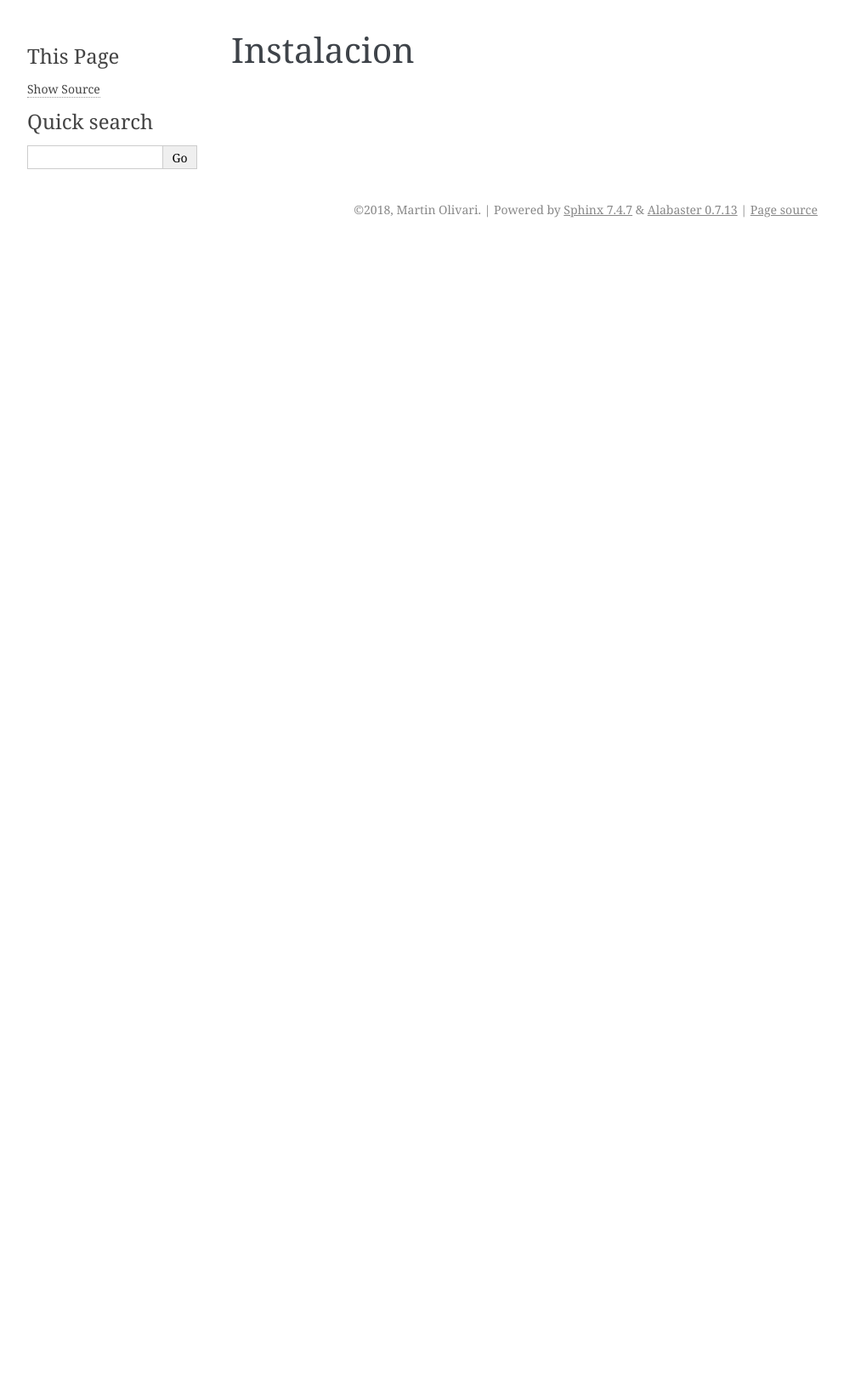
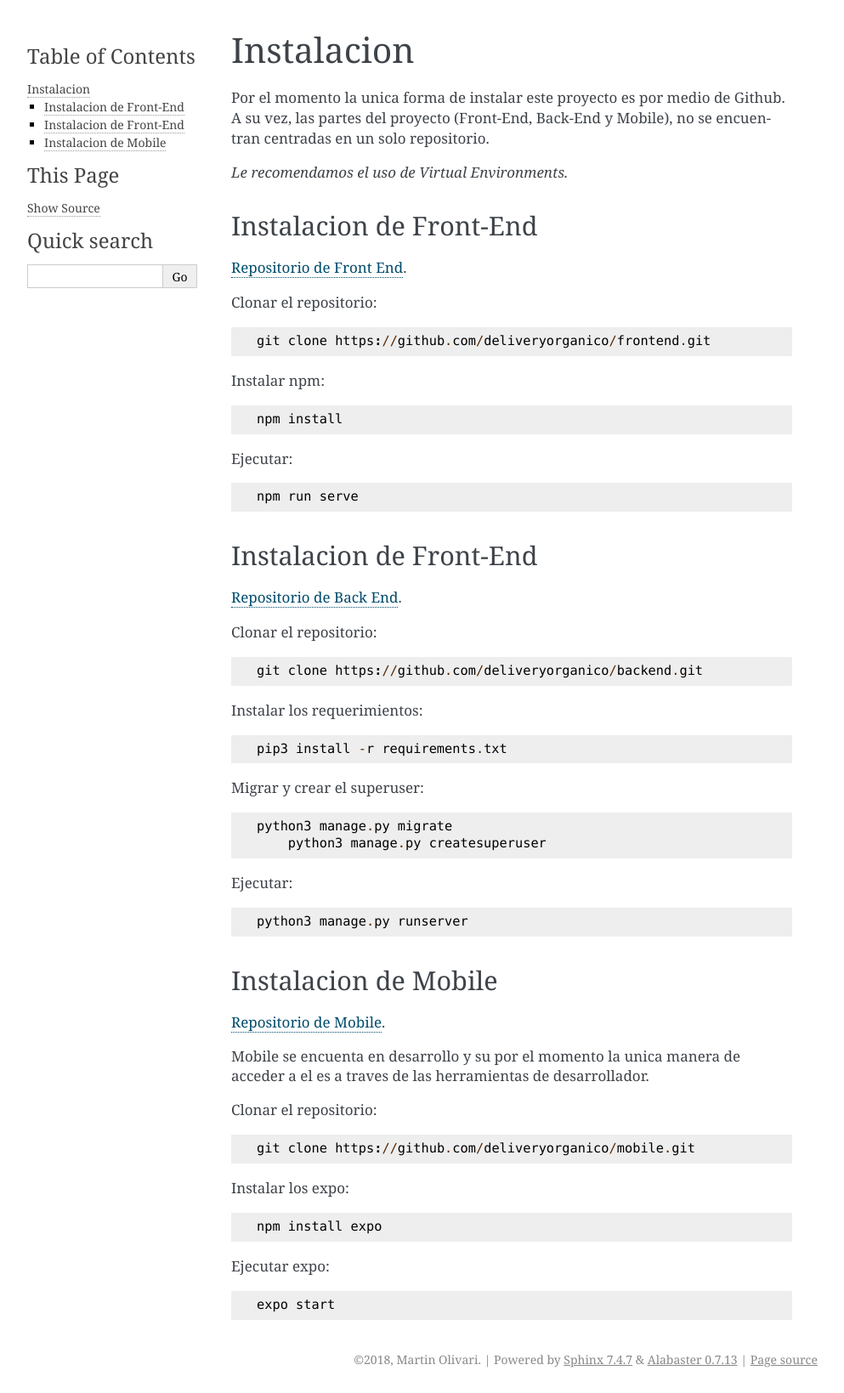
Before and after one commit to deliveryorganico/backend, a Sphinx documentation site: the page built from docs/source/instalacion.rst, in a window 1280 px wide. Shown: the whole page at 85% size, without its empty margins (148-1141 px from the left). Built offline with Sphinx 7.4.7, drawn with Linux system fonts in a browser that asks for light colours; before the commit the page ends 900 px from its top, so only the background shows below that.

Commit message:
Instalacion

```diff
--- a/docs/source/instalacion.rst
+++ b/docs/source/instalacion.rst
@@ -1,2 +1,67 @@
+===========
 Instalacion
 ===========
+
+Por el momento la unica forma de instalar este proyecto es por medio de Github.
+A su vez, las partes del proyecto (Front-End, Back-End y Mobile), no se encuentran
+centradas en un solo repositorio.
+
+| *Le recomendamos el uso de Virtual Environments.*
+
+Instalacion de Front-End
+------------------------
+
+`Repositorio de Front End <https://github.com/deliveryorganico/frontend>`_.
+
+Clonar el repositorio::
+
+    git clone https://github.com/deliveryorganico/frontend.git
+
+Instalar npm::
+
+    npm install
+
+Ejecutar::
+
+    npm run serve
+
+Instalacion de Front-End
+------------------------
+
+`Repositorio de Back End <https://github.com/deliveryorganico/backend>`_.
+
+Clonar el repositorio::
+
+    git clone https://github.com/deliveryorganico/backend.git
+
+Instalar los requerimientos::
+
+    pip3 install -r requirements.txt
+
+Migrar y crear el superuser::
+
+    python3 manage.py migrate
+	python3 manage.py createsuperuser
+
+Ejecutar::
+
+	python3 manage.py runserver
+
+Instalacion de Mobile
+------------------------
+
+`Repositorio de Mobile <https://github.com/deliveryorganico/mobile>`_.
+
+| Mobile se encuenta en desarrollo y su por el momento la unica manera de acceder a el es a traves de las herramientas de desarrollador.
+
+Clonar el repositorio::
+
+    git clone https://github.com/deliveryorganico/mobile.git
+
+Instalar los expo::
+
+	npm install expo
+
+Ejecutar expo::
+
+	expo start
```
